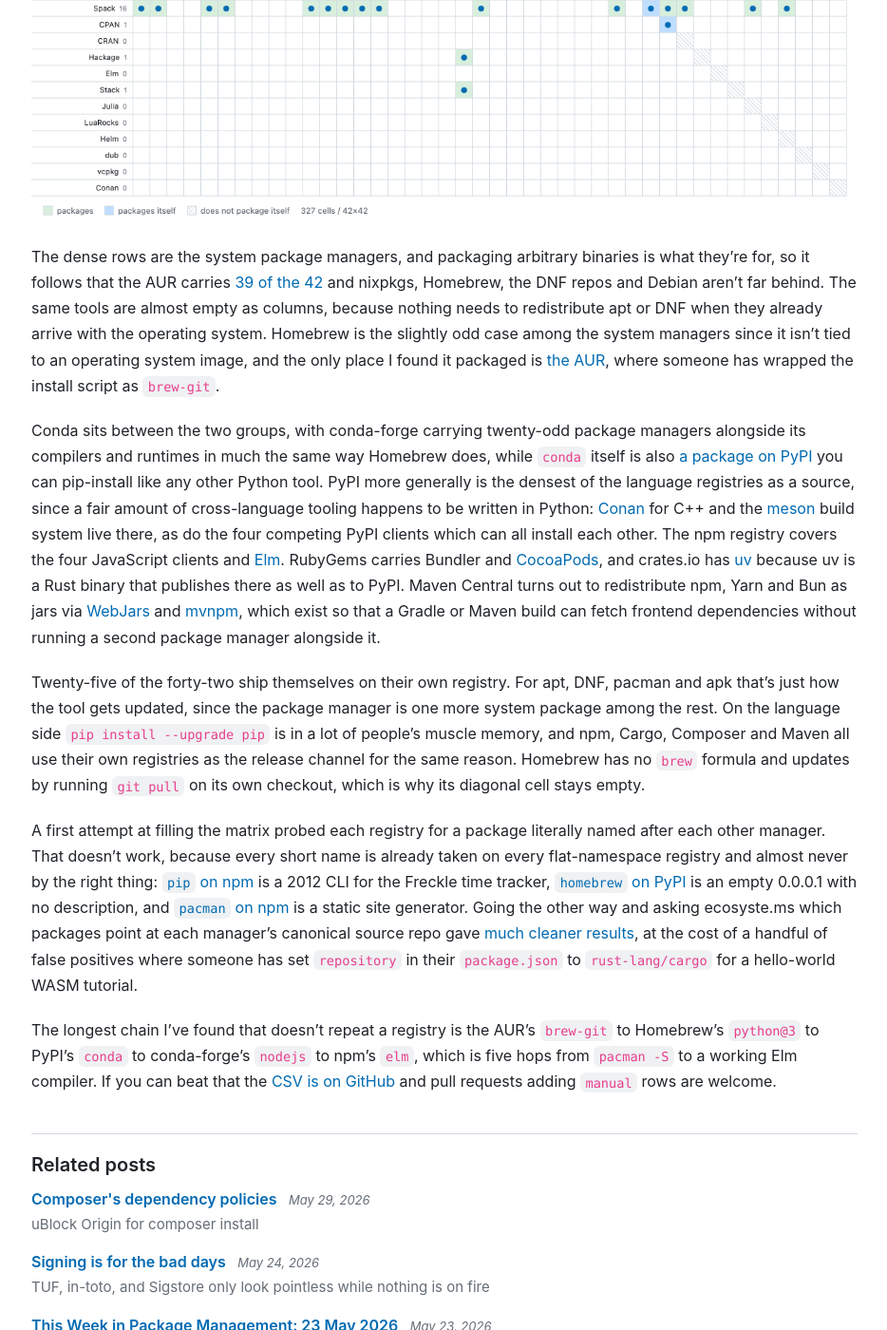
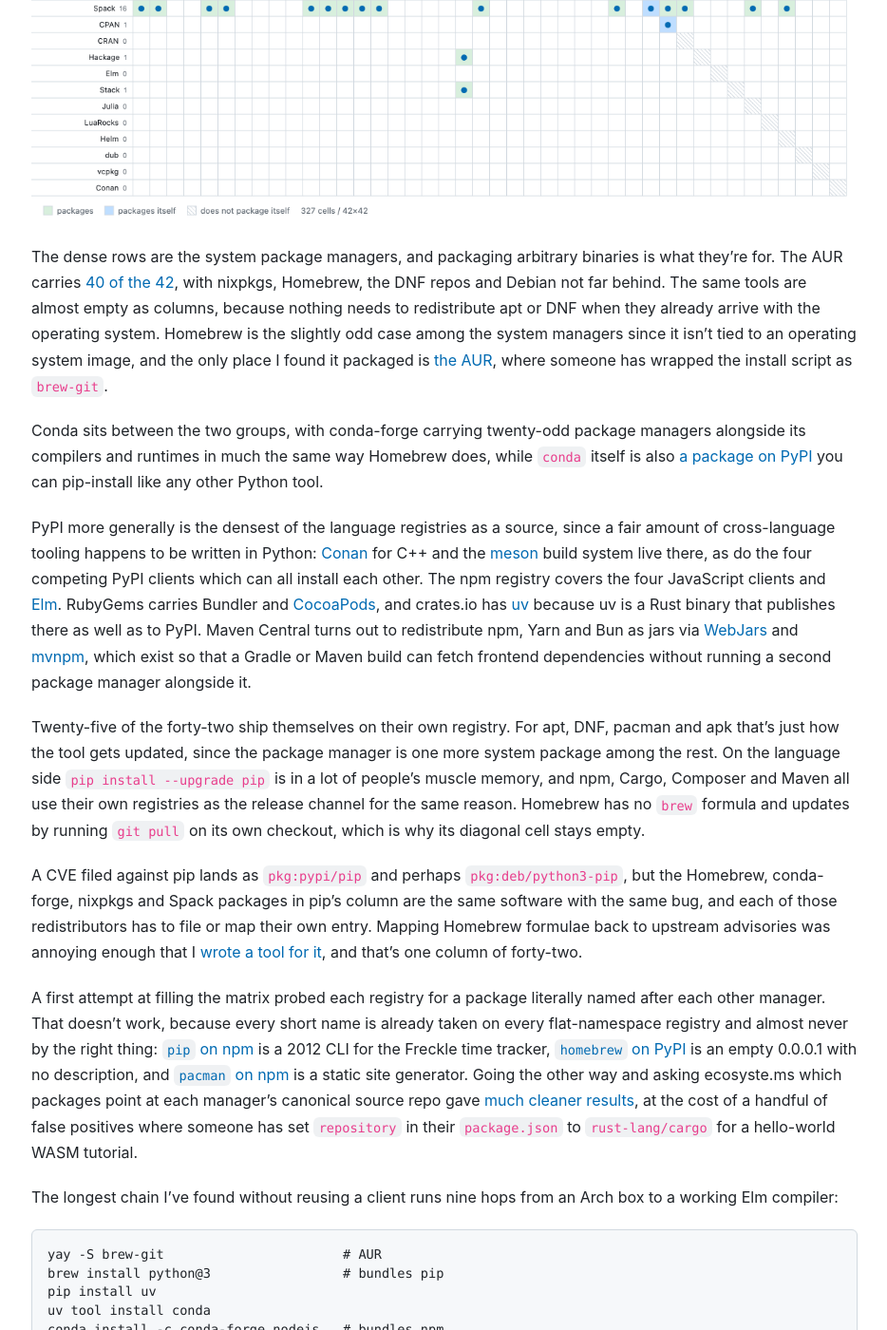
Before and after one commit to andrew/nesbitt.io, a Jekyll site: the page built from _posts/2026-05-30-package-managers-that-package-package-managers.md, in a window 1280 px wide and 1400 px high, scrolled down 1174 px. Shown: the whole window at 95% size, without its empty margins (172-1106 px from the left). Built offline with Jekyll 4.4.1, drawn with Linux system fonts in a browser that asks for light colours; comment, search, counter and statistics services are not loaded; some of the changed text lies outside the part shown.

Commit message:
Update package manager matrix and related documentation

````diff
--- a/_data/stats.json
+++ b/_data/stats.json
@@ -1,5 +1,5 @@
 {
-  "generated_at": "2026-05-25T15:17:49Z",
+  "generated_at": "2026-05-25T19:38:30Z",
   "total_posts": 149,
   "total_words": 217936,
   "reading_minutes": 1090,
--- a/_posts/2026-05-30-package-managers-that-package-package-managers.md
+++ b/_posts/2026-05-30-package-managers-that-package-package-managers.md
@@ -7,18 +7,36 @@
   - package-managers
 ---
 
-[Mike Fiedler](https://github.com/miketheman) sent me a cursed table he'd put together while trying to close a loop of languages whose package managers each install the next one's runtime. He got there in two hops: PyPI ships a Node binary as [`nodejs-wheel`](https://pypi.org/project/nodejs-wheel/) and npm ships a portable CPython as [`@bjia56/portable-python`](https://www.npmjs.com/package/@bjia56/portable-python), so `pip install` and `npm install` can hand control back and forth indefinitely. I wanted the version where both axes are package managers rather than runtimes, partly because the diagonal of that table is whether each one ships a copy of itself, and partly because once you start chaining `brew install uv` into `uv tool install conan` it's natural to wonder how far you get before the chain bottoms out at `curl | sh`.
+[Mike Fiedler](https://github.com/miketheman) sent me a cursed table he'd put together while trying to close a loop of languages whose package managers each install the next one's runtime. He got there in two hops: PyPI ships a Node binary as [`nodejs-wheel`](https://pypi.org/project/nodejs-wheel/) and npm ships a portable CPython as [`@bjia56/portable-python`](https://www.npmjs.com/package/@bjia56/portable-python), so `pip install` and `npm install` can hand control back and forth indefinitely. I wanted the version where both axes are package managers rather than runtimes, partly because the diagonal then shows which ones ship themselves, and partly because once you start chaining `brew install uv` into `uv tool install conan` it's natural to wonder how far you get before the chain bottoms out at `curl | sh`.
 
 So I [built one](/package-manager-matrix/) covering the 42 clients from the [categorisation post](/2025/12/29/categorizing-package-manager-clients.html), with data pulled from [ecosyste.ms](https://packages.ecosyste.ms) for the language registries and [Repology](https://repology.org) for the distros, and each filled cell linking through to the package it found.
 
 [![Matrix of which package managers package other package managers](/images/package-manager-matrix.png)](/package-manager-matrix/)
 
-The dense rows are the system package managers, and packaging arbitrary binaries is what they're for, so it follows that the AUR carries [39 of the 42](/package-manager-matrix/) and nixpkgs, Homebrew, the DNF repos and Debian aren't far behind. The same tools are almost empty as columns, because nothing needs to redistribute apt or DNF when they already arrive with the operating system. Homebrew is the slightly odd case among the system managers since it isn't tied to an operating system image, and the only place I found it packaged is [the AUR](https://aur.archlinux.org/packages/brew-git), where someone has wrapped the install script as `brew-git`.
+The dense rows are the system package managers, and packaging arbitrary binaries is what they're for. The AUR carries [40 of the 42](/package-manager-matrix/), with nixpkgs, Homebrew, the DNF repos and Debian not far behind. The same tools are almost empty as columns, because nothing needs to redistribute apt or DNF when they already arrive with the operating system. Homebrew is the slightly odd case among the system managers since it isn't tied to an operating system image, and the only place I found it packaged is [the AUR](https://aur.archlinux.org/packages/brew-git), where someone has wrapped the install script as `brew-git`.
 
-Conda sits between the two groups, with conda-forge carrying twenty-odd package managers alongside its compilers and runtimes in much the same way Homebrew does, while `conda` itself is also [a package on PyPI](https://pypi.org/project/conda/) you can pip-install like any other Python tool. PyPI more generally is the densest of the language registries as a source, since a fair amount of cross-language tooling happens to be written in Python: [Conan](https://pypi.org/project/conan/) for C++ and the [meson](https://pypi.org/project/meson/) build system live there, as do the four competing PyPI clients which can all install each other. The npm registry covers the four JavaScript clients and [Elm](https://www.npmjs.com/package/elm). RubyGems carries Bundler and [CocoaPods](https://rubygems.org/gems/cocoapods), and crates.io has [uv](https://crates.io/crates/uv) because uv is a Rust binary that publishes there as well as to PyPI. Maven Central turns out to redistribute npm, Yarn and Bun as jars via [WebJars](https://www.webjars.org/) and [mvnpm](https://mvnpm.org/), which exist so that a Gradle or Maven build can fetch frontend dependencies without running a second package manager alongside it.
+Conda sits between the two groups, with conda-forge carrying twenty-odd package managers alongside its compilers and runtimes in much the same way Homebrew does, while `conda` itself is also [a package on PyPI](https://pypi.org/project/conda/) you can pip-install like any other Python tool.
+
+PyPI more generally is the densest of the language registries as a source, since a fair amount of cross-language tooling happens to be written in Python: [Conan](https://pypi.org/project/conan/) for C++ and the [meson](https://pypi.org/project/meson/) build system live there, as do the four competing PyPI clients which can all install each other. The npm registry covers the four JavaScript clients and [Elm](https://www.npmjs.com/package/elm). RubyGems carries Bundler and [CocoaPods](https://rubygems.org/gems/cocoapods), and crates.io has [uv](https://crates.io/crates/uv) because uv is a Rust binary that publishes there as well as to PyPI. Maven Central turns out to redistribute npm, Yarn and Bun as jars via [WebJars](https://www.webjars.org/) and [mvnpm](https://mvnpm.org/), which exist so that a Gradle or Maven build can fetch frontend dependencies without running a second package manager alongside it.
 
 Twenty-five of the forty-two ship themselves on their own registry. For apt, DNF, pacman and apk that's just how the tool gets updated, since the package manager is one more system package among the rest. On the language side `pip install --upgrade pip` is in a lot of people's muscle memory, and npm, Cargo, Composer and Maven all use their own registries as the release channel for the same reason. Homebrew has no `brew` formula and updates by running `git pull` on its own checkout, which is why its diagonal cell stays empty.
 
+A CVE filed against pip lands as `pkg:pypi/pip` and perhaps `pkg:deb/python3-pip`, but the Homebrew, conda-forge, nixpkgs and Spack packages in pip's column are the same software with the same bug, and each of those redistributors has to file or map their own entry. Mapping Homebrew formulae back to upstream advisories was annoying enough that I [wrote a tool for it](/2026/01/08/brew-vulns-cve-scanning-for-homebrew.html), and that's one column of forty-two.
+
 A first attempt at filling the matrix probed each registry for a package literally named after each other manager. That doesn't work, because every short name is already taken on every flat-namespace registry and almost never by the right thing: [`pip` on npm](https://www.npmjs.com/package/pip) is a 2012 CLI for the Freckle time tracker, [`homebrew` on PyPI](https://pypi.org/project/homebrew/) is an empty 0.0.0.1 with no description, and [`pacman` on npm](https://www.npmjs.com/package/pacman) is a static site generator. Going the other way and asking ecosyste.ms which packages point at each manager's canonical source repo gave [much cleaner results](https://github.com/andrew/nesbitt.io/blob/master/_data/package_manager_matrix.csv), at the cost of a handful of false positives where someone has set `repository` in their `package.json` to `rust-lang/cargo` for a hello-world WASM tutorial.
 
-The longest chain I've found that doesn't repeat a registry is the AUR's `brew-git` to Homebrew's `python@3` to PyPI's `conda` to conda-forge's `nodejs` to npm's `elm`, which is five hops from `pacman -S` to a working Elm compiler. If you can beat that the [CSV is on GitHub](https://github.com/andrew/nesbitt.io/blob/master/_data/package_manager_matrix.csv) and pull requests adding `manual` rows are welcome.
+The longest chain I've found without reusing a client runs nine hops from an Arch box to a working Elm compiler:
+
+```sh
+yay -S brew-git                       # AUR
+brew install python@3                 # bundles pip
+pip install uv
+uv tool install conda
+conda install -c conda-forge nodejs   # bundles npm
+npm install -g yarn
+yarn global add pnpm
+pnpm add -g bun
+bun add -g elm
+```
+
+If you can beat that the [CSV is on GitHub](https://github.com/andrew/nesbitt.io/blob/master/_data/package_manager_matrix.csv) and pull requests adding `manual` rows are welcome.
````
Also changed, not shown: _data/package_manager_matrix.csv (+11 -4 lines), 1 other file.
